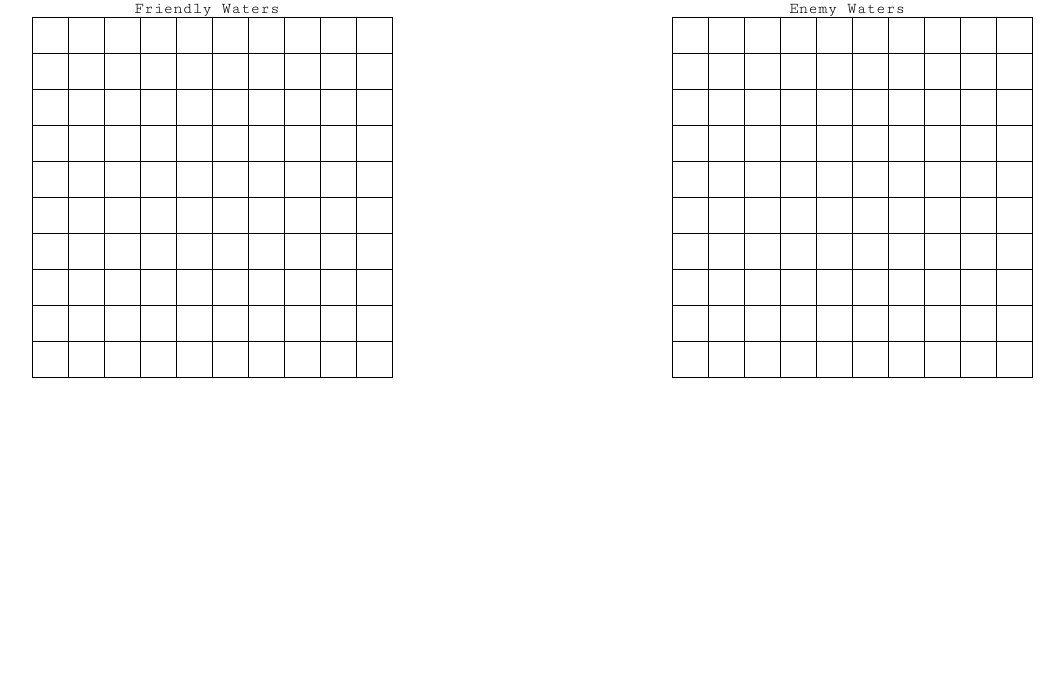
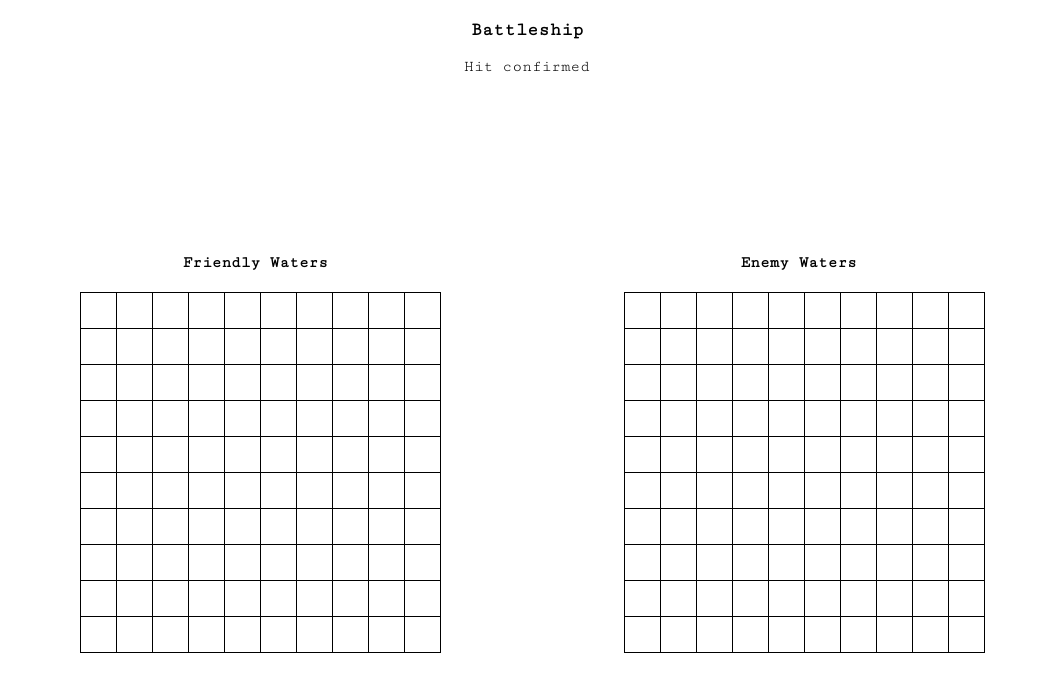
Before and after one commit to lookingcoolonavespa/battleship, a website with bundled scripts: page dist/index.html in a window 1280 px wide. Shown: the whole page, without its empty margins (113-1177 px from the left). Built offline with nearby package versions, Linux system fonts and the light colour scheme.

Commit message:
working on gameplay

```diff
--- a/dist/index.html
+++ b/dist/index.html
@@ -39,13 +39,14 @@
       </button>
     </section>
     <section id="gameplay" class="">
-      <div class="instructions"></div>
+      <h3 class="title">Battleship</h3>
+      <div class="instructions">Hit confirmed</div>
       <div class="game">
         <div class="game-section game-section-player">
-          <div class="gameboard-label">Friendly Waters</div>
+          <h4 class="gameboard-label">Friendly Waters</h4>
         </div>
         <div class="game-section game-section-cpu">
-          <div class="gameboard-label">Enemy Waters</div>
+          <h4 class="gameboard-label">Enemy Waters</h4>
         </div>
       </div>
     </section>
--- a/dist/style.css
+++ b/dist/style.css
@@ -143,11 +143,22 @@ span.story-text::after {
 #gameplay {
   display: flex;
   flex-direction: column;
+  justify-content: center;
+  align-items: center;
+}
+#gameplay .title {
+  /* margin-bottom: auto; */
+}
+#gameplay .instructions {
+  /* margin-top: auto; */
+  margin-bottom: auto;
 }
 .game {
+  width: 100%;
   display: flex;
   flex-direction: row;
-  justify-content: space-around;
+  justify-content: space-evenly;
+  margin-bottom: auto;
 }
 .game-section {
   display: flex;
```
